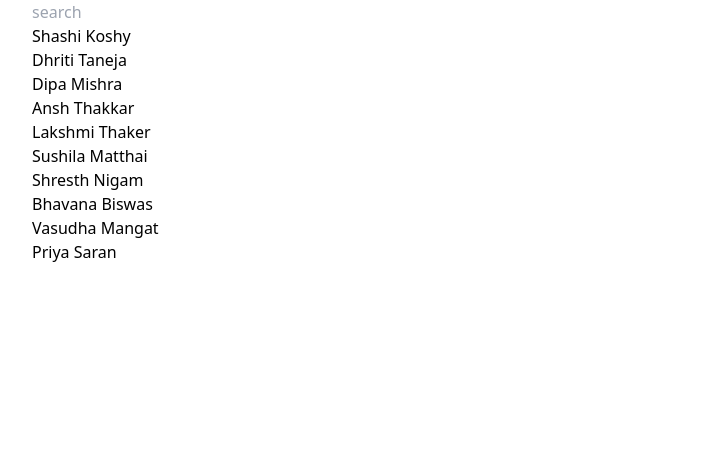
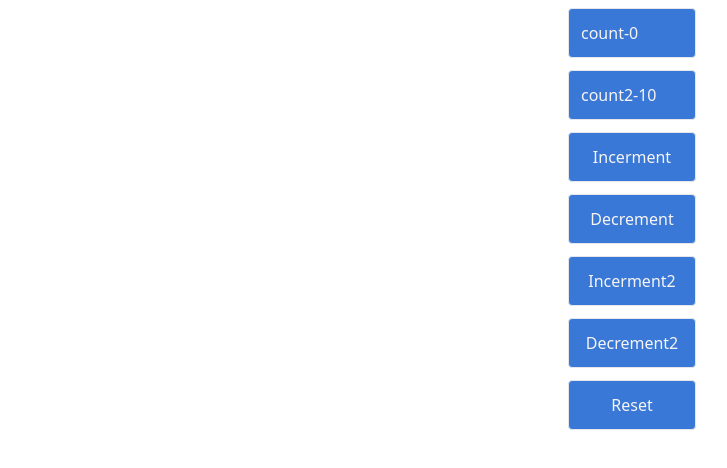
Before and after one commit to Durgesh2008/ReactParctice, a React (Create React App) app: page / in a window 1280 px wide. Shown: the top 468 px of the page, without its empty margins (8-735 px from the left). Built offline with nearby package versions, Linux system fonts and the light colour scheme.

Commit message:
useReducer action and state object

```diff
--- a/src/App.js
+++ b/src/App.js
@@ -3,11 +3,12 @@
 import './App.css';
 
 import React from 'react'
-import Parent from './component/Parent';
+// import Parent from './component/Parent';
 /* import MultilevelDropdown from './component/MultilevelDropdown';
 import Table from './component/DisplayData/Table';
 import AddTwoNumber from './component/AddTwoNumber' */
-import Search from './component/Search';
+// import Search from './component/Search';
+import HookReducer from './component/HookReducer';
 // import Fizzbuzz from './component/Fizzbuzz';
 const App = () => {
   return (
@@ -16,9 +17,10 @@ const App = () => {
   {/* <MultilevelDropdown/> */}
   {/* <Table/> */}
    {/* <AddTwoNumber/> */}
-   <Search/>
+   {/* <Search/> */}
    {/* <Fizzbuzz/> */}
    {/* <Parent/> */}
+   <HookReducer/>
     </div>
   )
 }
--- /dev/null
+++ b/src/component/HookReducer.jsx
@@ -0,0 +1,36 @@
+import React, { useReducer } from 'react'
+const intitialValue={
+    firstcounter:0,secondcounter:10
+}
+const reducer=(state,action)=>{
+switch (action.type) {
+    case 'increment':
+        return {...state,firstcounter:state.firstcounter+action.value};
+    case 'decrement':
+         return {...state,firstcounter:state.firstcounter-action.value};
+         case 'increment2':
+         return {...state,secondcounter:state.secondcounter+action.value};
+         case 'decrement2':
+         return {...state,secondcounter:state.secondcounter-action.value};
+     case 'reset':
+        return intitialValue;
+    default:
+        return state;
+}
+}
+const HookReducer = () => {
+    const [count ,dispatch]=useReducer(reducer,intitialValue);
+  return (
+    <div className='flex flex-col items-center py-2 gap-3'>
+    <div className='text-[16px] p-3 border text-[#f7f4f4] rounded w-[10%] bg-[#3978d6]'>count-{count.firstcounter}</div>
+    <div className='text-[16px] p-3 border text-[#f7f4f4] rounded w-[10%] bg-[#3978d6]'>count2-{count.secondcounter}</div>
+      <button  onClick={()=>{dispatch({type:'increment',value:1})}} className='text-[16px] p-3 border text-[#f7f4f4] rounded w-[10%] bg-[#3978d6]'>Incerment </button>
+      <button  onClick={()=>{dispatch({type:'decrement',value:1})}} className='text-[16px] p-3 border text-[#f7f4f4] rounded w-[10%] bg-[#3978d6]'> Decrement  </button>
+      <button  onClick={()=>{dispatch({type:'increment2',value:2})}} className='text-[16px] p-3 border text-[#f7f4f4] rounded w-[10%] bg-[#3978d6]'>Incerment2 </button>
+      <button  onClick={()=>{dispatch({type:'decrement2',value:2})}} className='text-[16px] p-3 border text-[#f7f4f4] rounded w-[10%] bg-[#3978d6]'> Decrement2  </button>
+      <button  onClick={()=>{dispatch({type:'reset'})}}     className='text-[16px] p-3 border text-[#f7f4f4] rounded  w-[10%] bg-[#3978d6]'> Reset</button>
+    </div>
+  )
+}
+
+export default HookReducer
```
